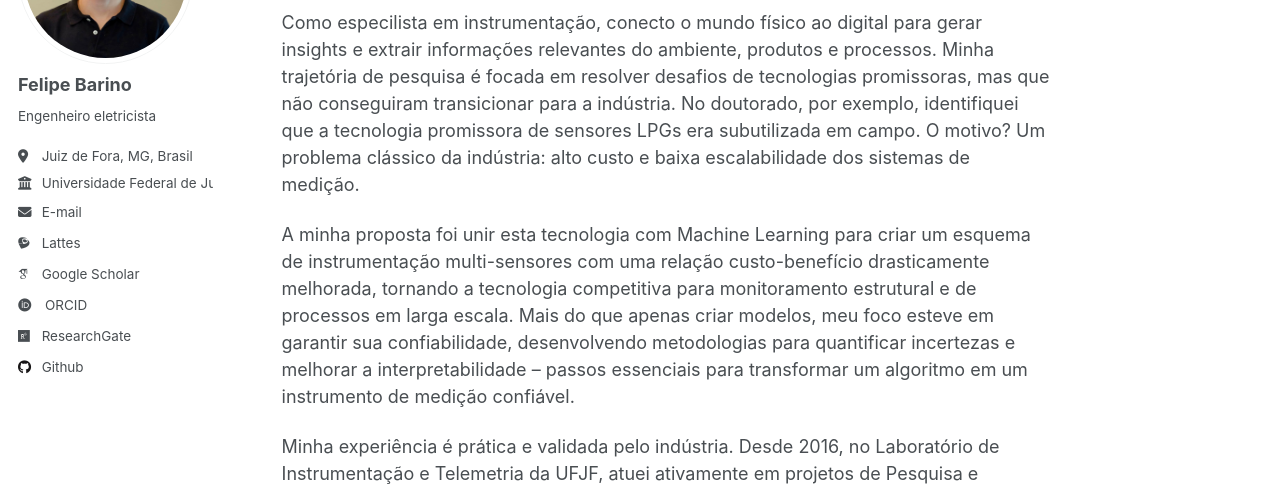
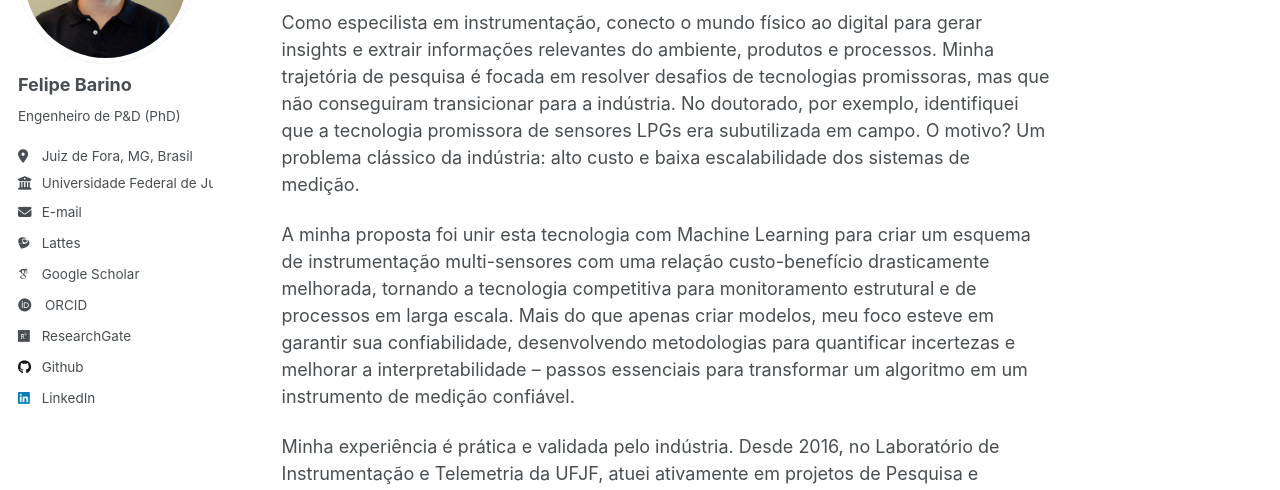
Before and after one commit to felipebarino/felipebarino.github.io, a Jekyll site: the page built from _pages/about.md, in a window 1280 px wide. Shown: the part 217-707 px from the top of the page. Built offline with Jekyll 4.4.1, drawn with Linux system fonts in a browser that asks for light colours; some web fonts are replaced.

Commit message:
add linkedin

```diff
--- a/_config.yml
+++ b/_config.yml
@@ -24,7 +24,7 @@ author:
   avatar           : "profile.jpg"
   name             : "Felipe Barino"
   pronouns         : # example: "she/her"
-  bio              : "Engenheiro eletricista"
+  bio              : "Engenheiro de P&D (PhD)"
   location         : "Juiz de Fora, MG, Brasil"
   employer         : "Universidade Federal de Juiz de Fora"
   uri              : # URL
@@ -59,7 +59,7 @@ author:
   keybase          : # Username
   instagram        : # Username
   lastfm           : # Username
-  linkedin         : # Username
+  linkedin         : felipebarino
   mastodon         : # URL
   medium           : # URL
   pinterest        : # Username
```
